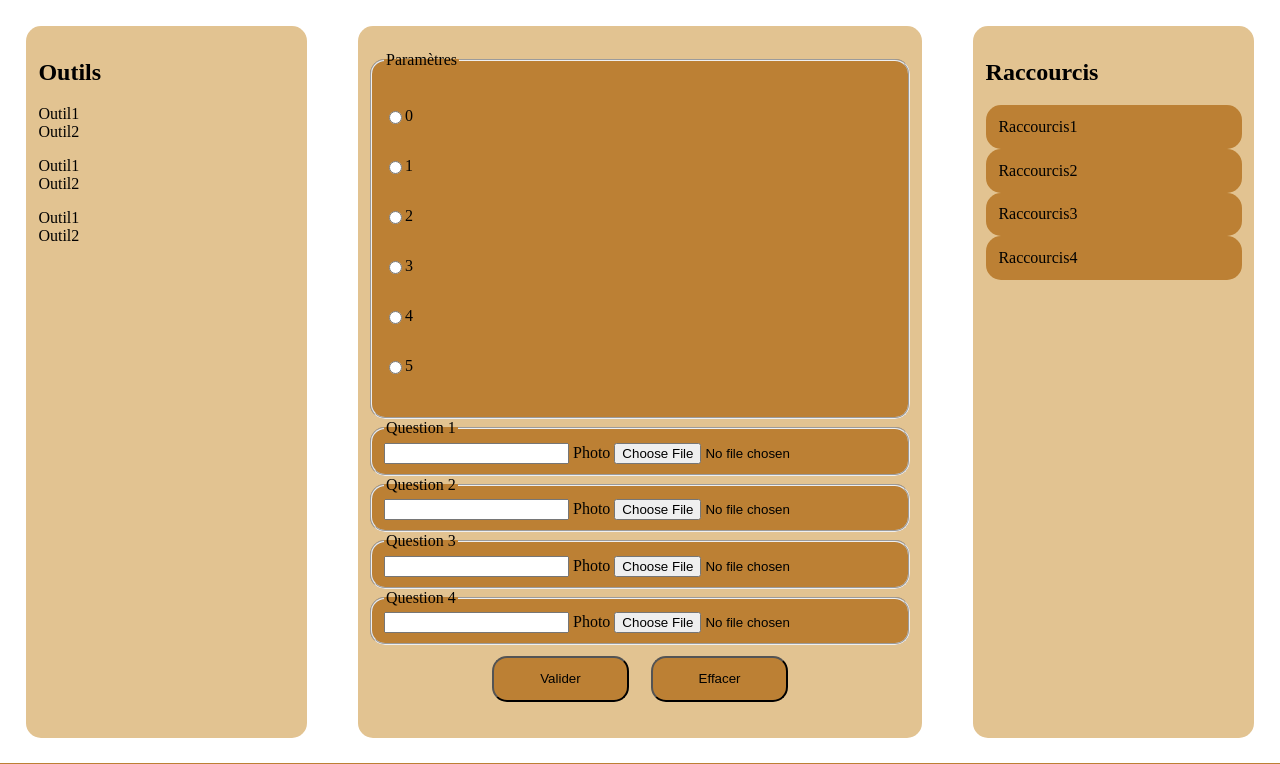
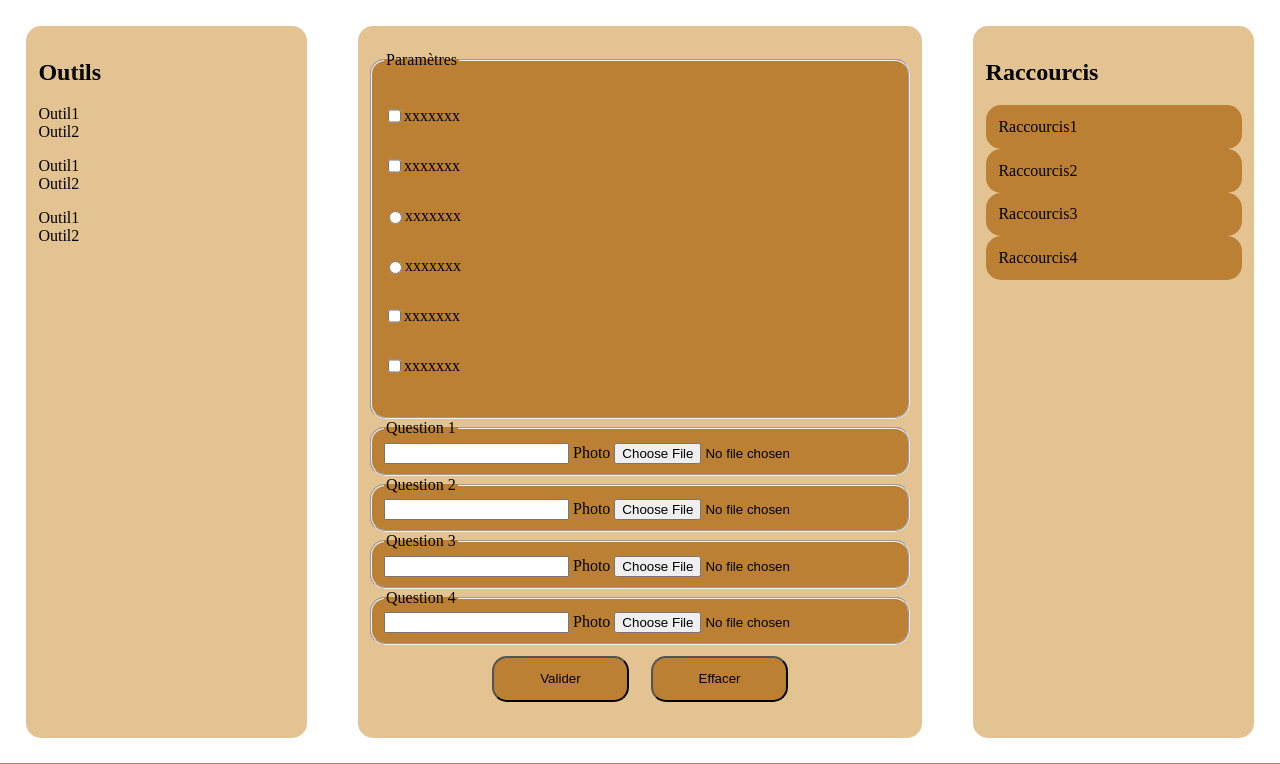
Before and after one commit to JeromeTardivon/Exerciseur-en-Ligne, a PHP site: page /chapter-creation.php in a window 1280 px wide. Shown: the part 145-909 px from the top of the page. Run offline with PHP 8.4, Linux system fonts and the light colour scheme; data that the repository does not hold is empty.

Commit message:
chaged params in chapter creation (useless change anyway, will be replaced by an editor)

```diff
--- a/exerciseur/chapter-creation.php
+++ b/exerciseur/chapter-creation.php
@@ -34,14 +34,14 @@
                     <legend>Paramètres</legend>
 
                     <ul>
-                        <li> <input id="param1" type="radio" name="param1" value="0"><p>0</p> </li>
-                        <li> <input id="param1" type="radio" name="param1" value="1"><p>1</p> </li>
+                        <li> <input id="param1" type="checkbox" name="param1" value="0"><p>xxxxxxx</p> </li>
+                        <li> <input id="param2" type="checkbox" name="param2" value="1"><p>xxxxxxx</p> </li>
 
-                        <li> <input id="param2" type="radio" name="param2" value="2"><p>2</p> </li>
-                        <li> <input id="param2" type="radio" name="param2" value="2"><p>3</p> </li>
+                        <li> <input id="param2" type="radio" name="param2" value="2"><p>xxxxxxx</p> </li>
+                        <li> <input id="param2" type="radio" name="param2" value="2"><p>xxxxxxx</p> </li>
 
-                        <li> <input id="param3" type="radio" name="param3" value="3"><p>4</p> </li>
-                        <li> <input id="param3" type="radio" name="param3" value="4"><p>5</p> </li>
+                        <li> <input id="param4" type="checkbox" name="param4" value="4"><p>xxxxxxx</p> </li>
+                        <li> <input id="param5" type="checkbox" name="param5" value="5"><p>xxxxxxx</p> </li>
                     </ul>
                 </fieldset>
 
```
